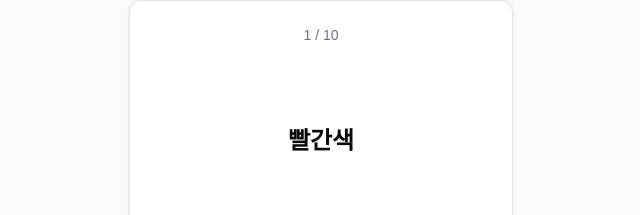
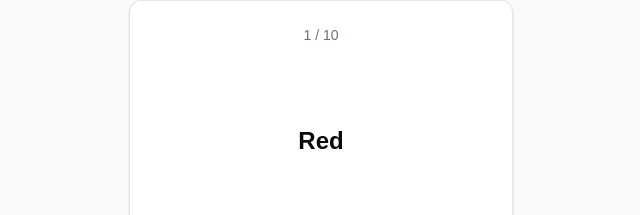
Before and after one commit to usernamebuzz/gongbu, a Next.js app: page /chapter/Colors in a window 1280 px wide. Shown: the part 160-375 px from the top of the page, without its empty margins (319-959 px from the left). Built offline with nearby package versions, Linux system fonts and the light colour scheme.

Commit message:
✨ Feat: Show meaning first

```diff
--- a/app/chapter/[name]/word-slide.tsx
+++ b/app/chapter/[name]/word-slide.tsx
@@ -13,18 +13,18 @@ interface WordSlideProps {
 
 export function WordSlide({ words }: WordSlideProps) {
   const [currentIndex, setCurrentIndex] = useState(0)
-  const [showMeaning, setShowMeaning] = useState(false)
+  const [showMeaning, setShowMeaning] = useState(true)
 
   const handleNext = () => {
     setCurrentIndex((prevIndex) => (prevIndex + 1) % words.length)
-    setShowMeaning(false)
+    setShowMeaning(true)
   }
 
   const handlePrevious = () => {
     setCurrentIndex(
       (prevIndex) => (prevIndex - 1 + words.length) % words.length
     )
-    setShowMeaning(false)
+    setShowMeaning(true)
   }
 
   const toggleMeaning = () => {
```
